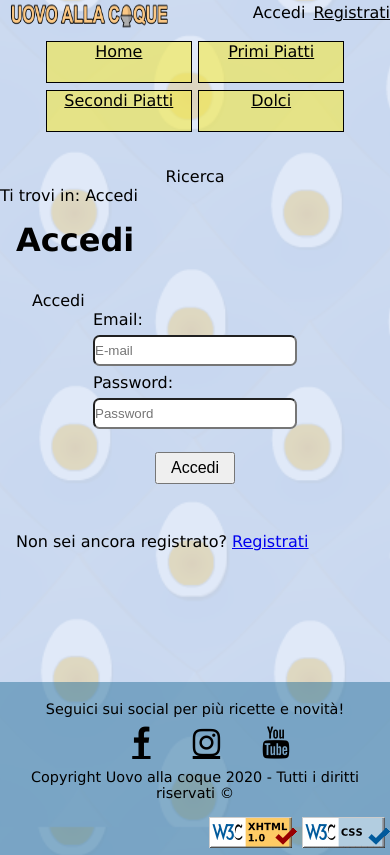
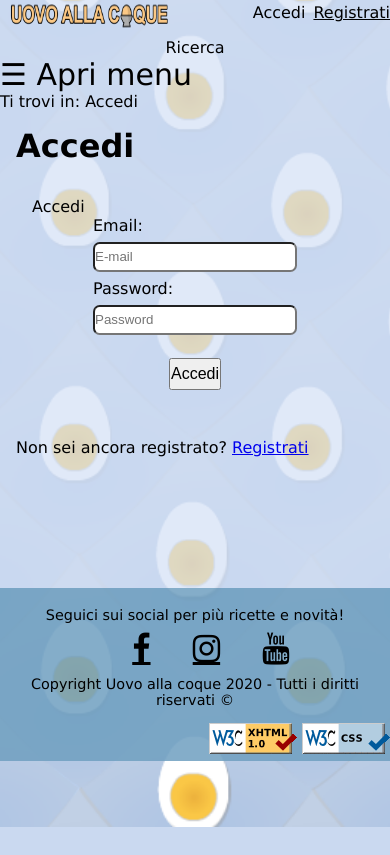
Before and after one commit to RiccardoAgatea/uovoallacoque, a PHP site: page /php/login.php in a window 390 px wide. Shown: the part 17-872 px from the top of the page. After the commit the page ends 844 px from the top, so only its background shows below. Run offline with PHP 8.4, Linux system fonts and the light colour scheme.

Commit message:
abbiamo un menu ad hambuger (parziale)

```diff
--- a/php/components/default-nav.php
+++ b/php/components/default-nav.php
@@ -1,10 +1,20 @@
 <ul id="elementi_header">
-<div id="menu">
+    <div id="menu">
+        <li id="home"><a href="<rootFolder />/index.php">Home</a></li>
+        <li id="primi"><a href="<rootFolder />/php/elenco.php?id=1">Primi Piatti</a></li>
+        <li id="secondi"><a href="<rootFolder />/php/elenco.php?id=2">Secondi Piatti</a></li>
+        <li id="dolci"><a href="<rootFolder />/php/elenco.php?id=3">Dolci</a></li>
+    </div>
+        <li id="barra_ricerca">Ricerca</li>
+</ul>
+
+<span id="apriNav" onclick="openSideNav()">&#9776; Apri menu</span>
+<ul id="mySidenav" class="sidenav">
+    <li id="chiudiNav"><a href="javascript:void(0)" class="closebtn" onclick="closeSideNav()">&times;</a></li>
+
     <li id="home"><a href="<rootFolder />/index.php">Home</a></li>
     <li id="primi"><a href="<rootFolder />/php/elenco.php?id=1">Primi Piatti</a></li>
     <li id="secondi"><a href="<rootFolder />/php/elenco.php?id=2">Secondi Piatti</a></li>
     <li id="dolci"><a href="<rootFolder />/php/elenco.php?id=3">Dolci</a></li>
-</div>
-    <li id="barra_ricerca">Ricerca</li>
-
+<!-- <li id="barra_ricerca">Ricerca</li> -->
 </ul>
--- a/styles/screen.css
+++ b/styles/screen.css
@@ -45,8 +45,6 @@ body{
     position: relative;
     margin-top: 0.5em;
     margin-bottom: 0.5em;
-
-
 }
 
 #logo-social li{
@@ -227,22 +225,20 @@ ul li a {
     height: 2em;
     border-radius: 0.5em;
 }
-.label{
 
-}
-ul li .warning{
+.warning{
     color: red;
     display: block;
     margin: 0 auto 0 auto;
     text-align: center;
 }
-ul li input{
+ul li input{ /*uguale a .barra-input */
     display: block;
     margin: 0 auto 0 auto;
 }
 .submit{
     font-size: medium;
-    width: 5em;
+    /* width: 5em; su registrati viene tagliata la scritta*/
     height: 2em;
     margin-bottom: 1em;
     margin-top: 1em;
@@ -292,10 +288,83 @@ ul li input{
 }
 
 /*mobile*/
-@media screen and (max-width: 768px){
-   #immagine-logo{
-    width: 10em;
-    height: 2em;
-   }
+.sidenav {
+    height: 100%;
+    width: 0;
+    position: fixed;
+    z-index: 1;
+    top: 0;
+    left: 0;
+    background-color: #111;
+    overflow-x: hidden;
+    transition: 0.5s;
+    padding-top: 60px;
 }
+
+.sidenav li {
+    padding: 8px 8px 8px 32px;
+    text-decoration: none;
+    font-size: 25px;
+    color: #5c5c5c;
+    display: block;
+    transition: 0.3s;
+}
+
+.sidenav a {
+    padding: 8px 8px 8px 32px;
+    text-decoration: none;
+    font-size: 25px;
+    color: #adadad;
+    display: block;
+    transition: 0.3s;
+}
+
+.sidenav a:hover {
+    color: #f1f1f1;
+}
+
+.sidenav .closebtn {
+    position: absolute;
+    top: 0;
+    right: 25px;
+    font-size: 36px;
+    margin-left: 50px;
+}
+
+#apriNav{
+    /* un modo per piazzarlo tutto a destra?*/
+    display: none;
+}
+
+@media screen and (max-width: 768px) {
+    #immagine-logo{
+        width: 10em;
+        height: 2em;
+       }
+
+    #apriNav {
+        display: block;
+        font-size:30px;
+        cursor:pointer;
+    }
+
+    #menu{
+        display: none;
+    }
+    /* qualcosa del breadcrumb{
+        display: none;
+    } */
+}
+
+@media screen and (max-height: 450px) {
+    .sidenav {
+        padding-top: 15px;
+    }
+    .sidenav a {
+        font-size: 18px;
+    }
+}
+
+
+
 /*fine mobile*/
```
